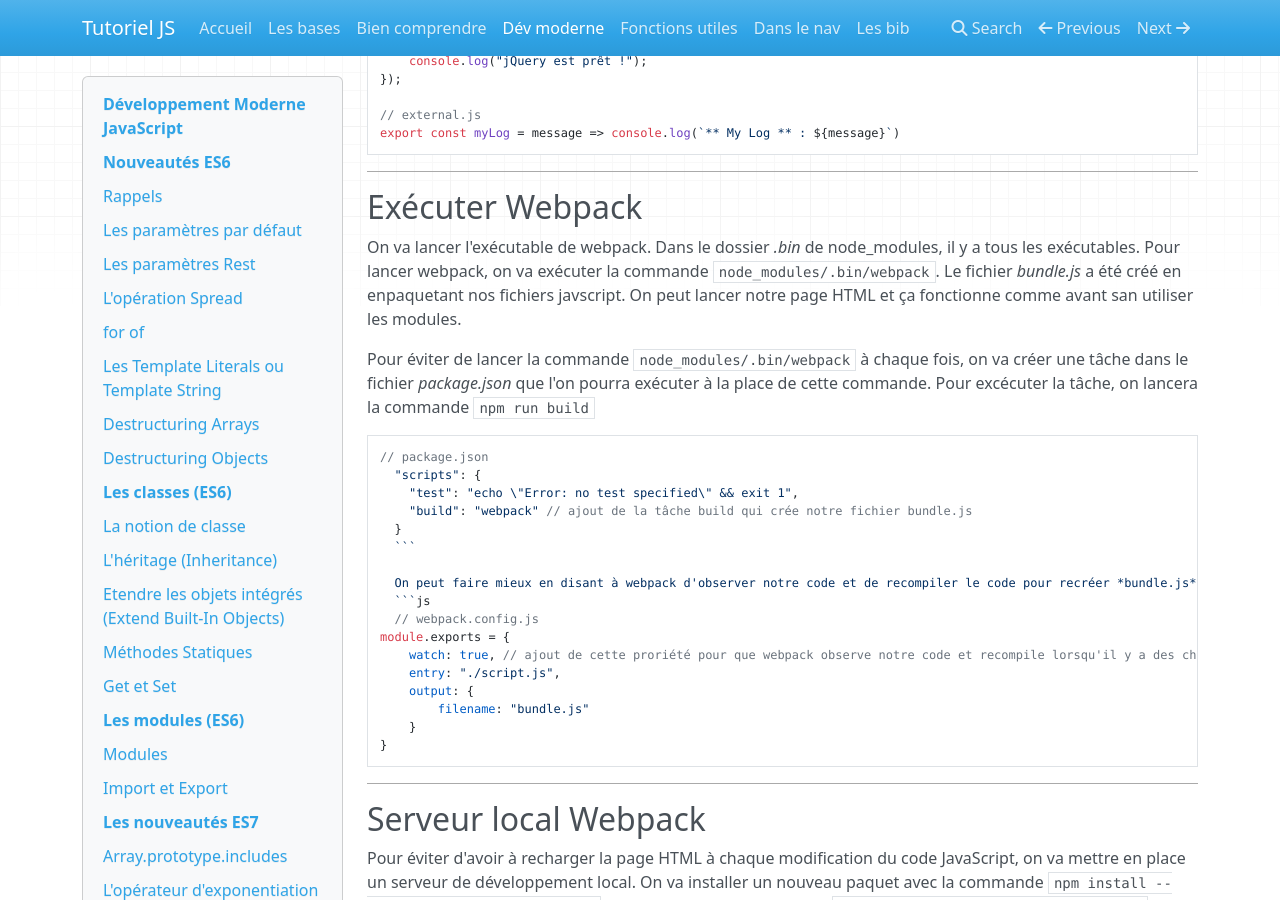
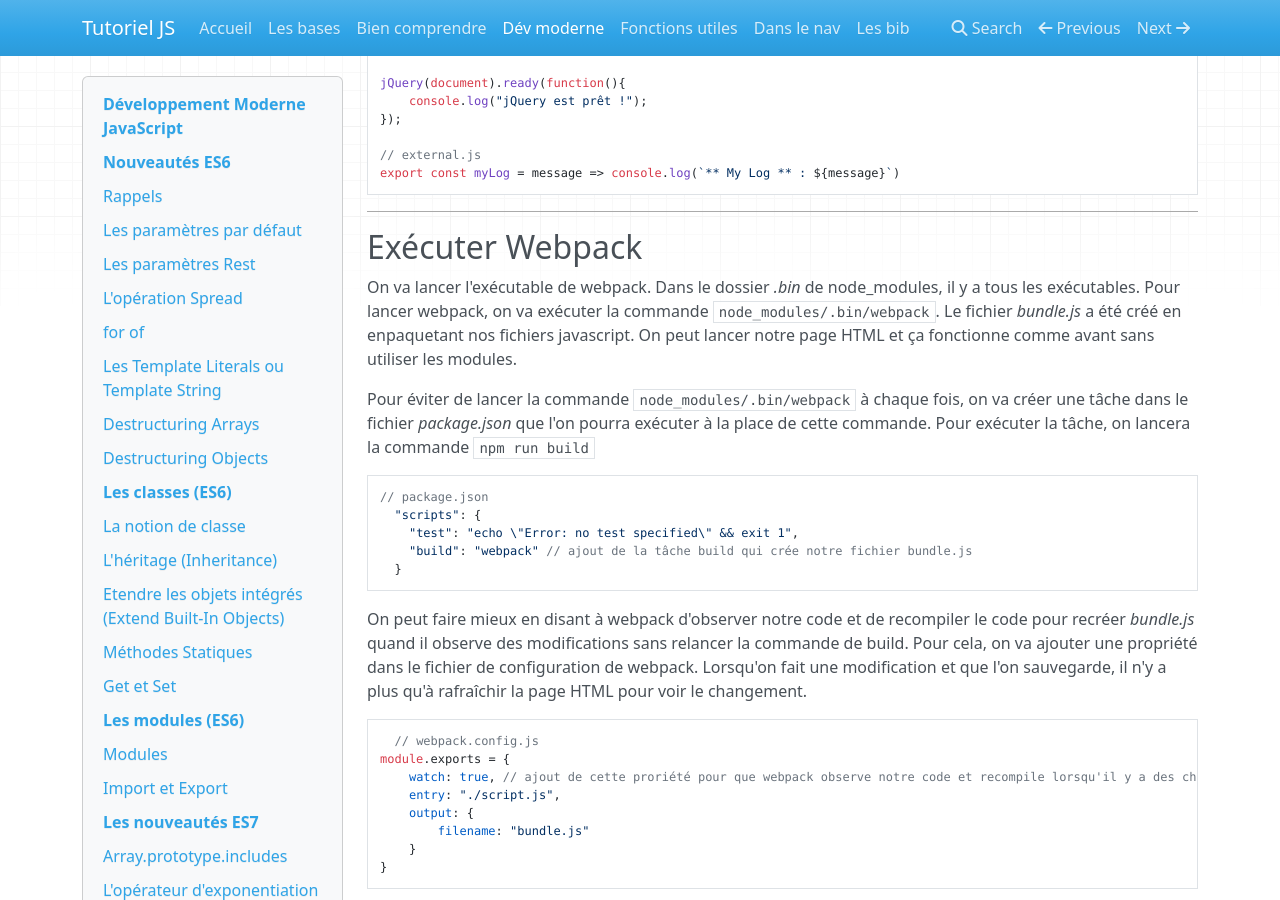
Before and after one commit to gaetan-varlet/tutoriel-javascript, an MkDocs documentation site: the page built from docs/developpementModerneJavascript.md, in a window 1280 px wide and 900 px high, scrolled down 16359 px. Built offline with MkDocs 1.6.1, drawn with Linux system fonts in a browser that asks for light colours; nearby versions of some CDN libraries; some of the changed text lies outside the part shown.

Commit message:
corrections orthographe

````diff
--- a/docs/developpementModerneJavascript.md
+++ b/docs/developpementModerneJavascript.md
@@ -737,8 +737,8 @@
 myLog("Hello !")
 
 jQuery(document).ready(function(){
-    console.log("jQuery est prêt !");
-  });
+    console.log("jQuery est prêt !")
+  })
 
 // external.js
 export const myLog = message => console.log(`** My Log ** : ${message}`)
@@ -815,19 +816,19 @@
 
 ## Exécuter Webpack
 
-On va lancer l'exécutable de webpack. Dans le dossier *.bin* de node_modules, il y a tous les exécutables. Pour lancer webpack, on va exécuter la commande `node_modules/.bin/webpack`. Le fichier *bundle.js* a été créé en enpaquetant nos fichiers javscript. On peut lancer notre page HTML et ça fonctionne comme avant san utiliser les modules.
+On va lancer l'exécutable de webpack. Dans le dossier *.bin* de node_modules, il y a tous les exécutables. Pour lancer webpack, on va exécuter la commande `node_modules/.bin/webpack`. Le fichier *bundle.js* a été créé en enpaquetant nos fichiers javascript. On peut lancer notre page HTML et ça fonctionne comme avant sans utiliser les modules.
 
-Pour éviter de lancer la commande `node_modules/.bin/webpack` à chaque fois, on va créer une tâche dans le fichier *package.json* que l'on pourra exécuter à la place de cette commande. Pour excécuter la tâche, on lancera la commande `npm run build`
+Pour éviter de lancer la commande `node_modules/.bin/webpack` à chaque fois, on va créer une tâche dans le fichier *package.json* que l'on pourra exécuter à la place de cette commande. Pour exécuter la tâche, on lancera la commande `npm run build`
 ```js
 // package.json
   "scripts": {
     "test": "echo \"Error: no test specified\" && exit 1",
     "build": "webpack" // ajout de la tâche build qui crée notre fichier bundle.js
   }
-  ```
+```
 
-  On peut faire mieux en disant à webpack d'observer notre code et de recompiler le code pour recréer *bundle.js* quand il observe des modifications sans relancer la commande de build. Pour cela, on va ajouter une propriété dans le fichier de configuration de webpack. Lorsqu'on fait une modification et que l'on sauvegarde, il n'y a plus qu'à rafraîchir la page HTML pour voir le changement.
-  ```js
+On peut faire mieux en disant à webpack d'observer notre code et de recompiler le code pour recréer *bundle.js* quand il observe des modifications sans relancer la commande de build. Pour cela, on va ajouter une propriété dans le fichier de configuration de webpack. Lorsqu'on fait une modification et que l'on sauvegarde, il n'y a plus qu'à rafraîchir la page HTML pour voir le changement.
+```js
   // webpack.config.js
 module.exports = {
     watch: true, // ajout de cette proriété pour que webpack observe notre code et recompile lorsqu'il y a des changements
````
Also changed, not shown: other parts of docs/developpementModerneJavascript.md (+5 -4 lines).
